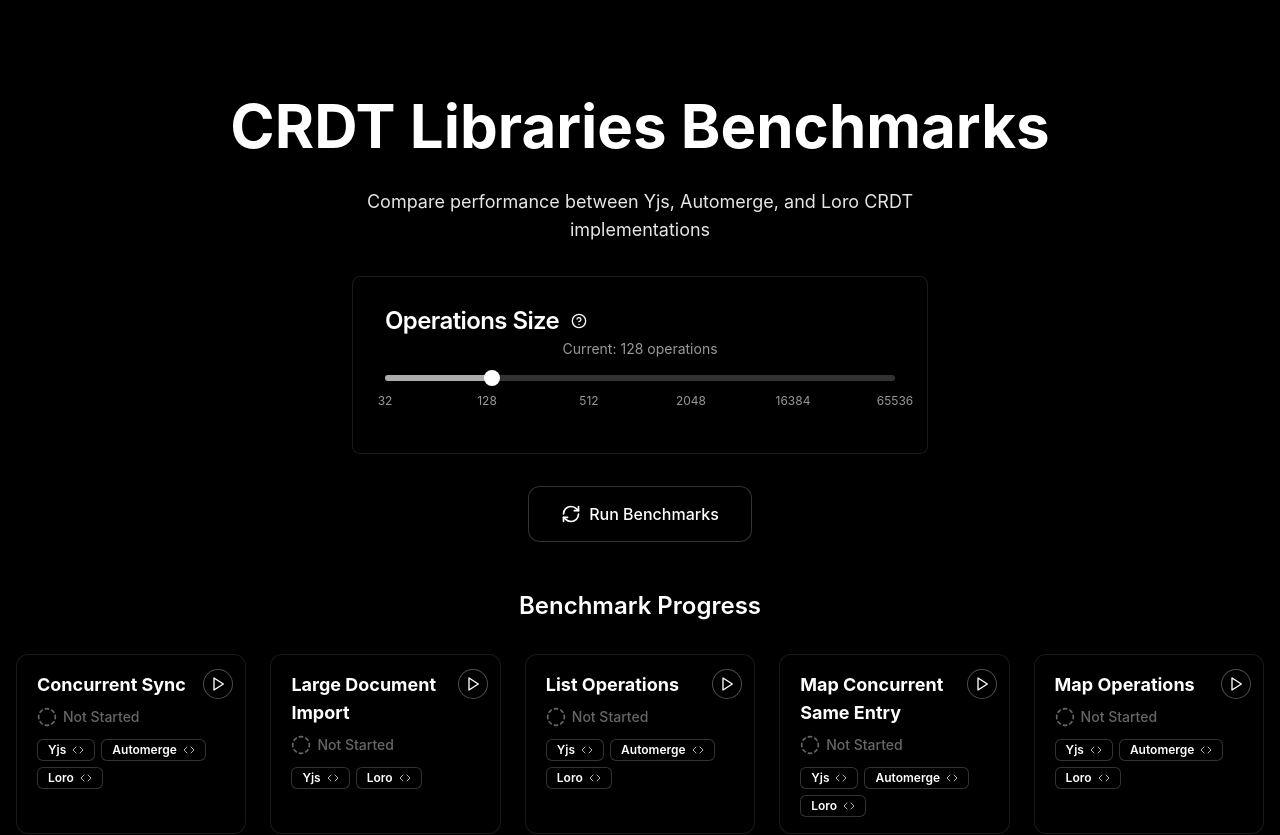
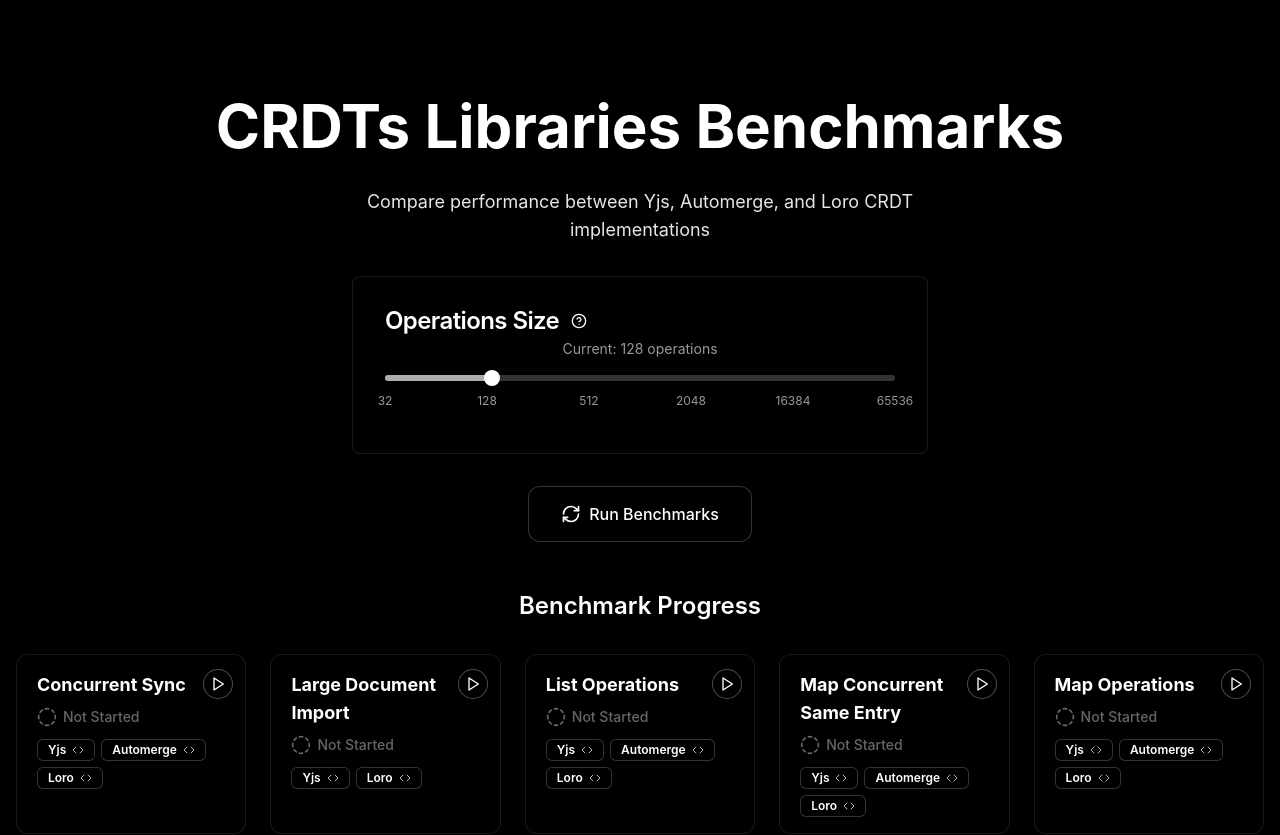
Before and after one commit to zxch3n/crdt-lib-bench, a React (Vite) app: page / in a window 1280 px wide. Shown: the top 835 px of the page. Built offline with nearby package versions, Linux system fonts and the light colour scheme.

Commit message:
fix: update terminology to CRDTs in various files and correct copyright year in LICENSE

```diff
--- a/index.html
+++ b/index.html
@@ -6,10 +6,10 @@
   <link rel="icon" type="image/svg+xml" href="/icon.svg" />
   <meta name="viewport" content="width=device-width, initial-scale=1.0" />
   <meta name="description"
-    content="Compare performance of popular CRDT libraries (Yjs, Loro, and Automerge) in your browser" />
+    content="Compare performance of popular CRDTs libraries (Yjs, Loro, and Automerge) in your browser" />
   <meta name="theme-color" content="#111111" />
   <link rel="manifest" href="/manifest.json" />
-  <title>CRDT Library Benchmarks</title>
+  <title>CRDTs Libraries Benchmarks</title>
 </head>
 
 <body>
--- a/package.json
+++ b/package.json
@@ -1,6 +1,6 @@
 {
   "name": "crdt-lib-bench",
-  "description": "Browser-based benchmarking tool to compare performance of popular CRDT libraries (Yjs, Loro, and Automerge)",
+  "description": "Browser-based benchmarking tool to compare performance of popular CRDTs libraries (Yjs, Loro, and Automerge)",
   "private": true,
   "version": "1.0.0",
   "type": "module",
--- a/src/App.tsx
+++ b/src/App.tsx
@@ -404,7 +404,7 @@
       <div className="container mx-auto px-2 sm:px-4">
         <div className="text-center mb-6 sm:mb-12">
           <h1 className="text-4xl md:text-6xl font-bold mb-3 sm:mb-4 text-white lg:mt-12 lg:mb-8 mt-6 mb-4">
-            CRDT Libraries Benchmarks
+            CRDTs Libraries Benchmarks
           </h1>
           <p className="text-base sm:text-lg text-white max-w-2xl mx-auto mb-6 sm:mb-8 opacity-90">
             Compare performance between Yjs, Automerge, and Loro CRDT implementations
@@ -424,7 +424,7 @@
                     </TooltipTrigger>
                     <TooltipContent side="right" className="max-w-xs p-2 bg-black text-white border border-white/20">
                       <p>
-                        Controls how many operations each CRDT library performs in a single benchmark iteration.
+                        Controls how many operations each CRDTs library performs in a single benchmark iteration.
                         Higher values will test performance with larger data structures.
                       </p>
                     </TooltipContent>
```
Also changed, not shown: public/manifest.json, 2 other files (tests, documents, lock files or other folders).
